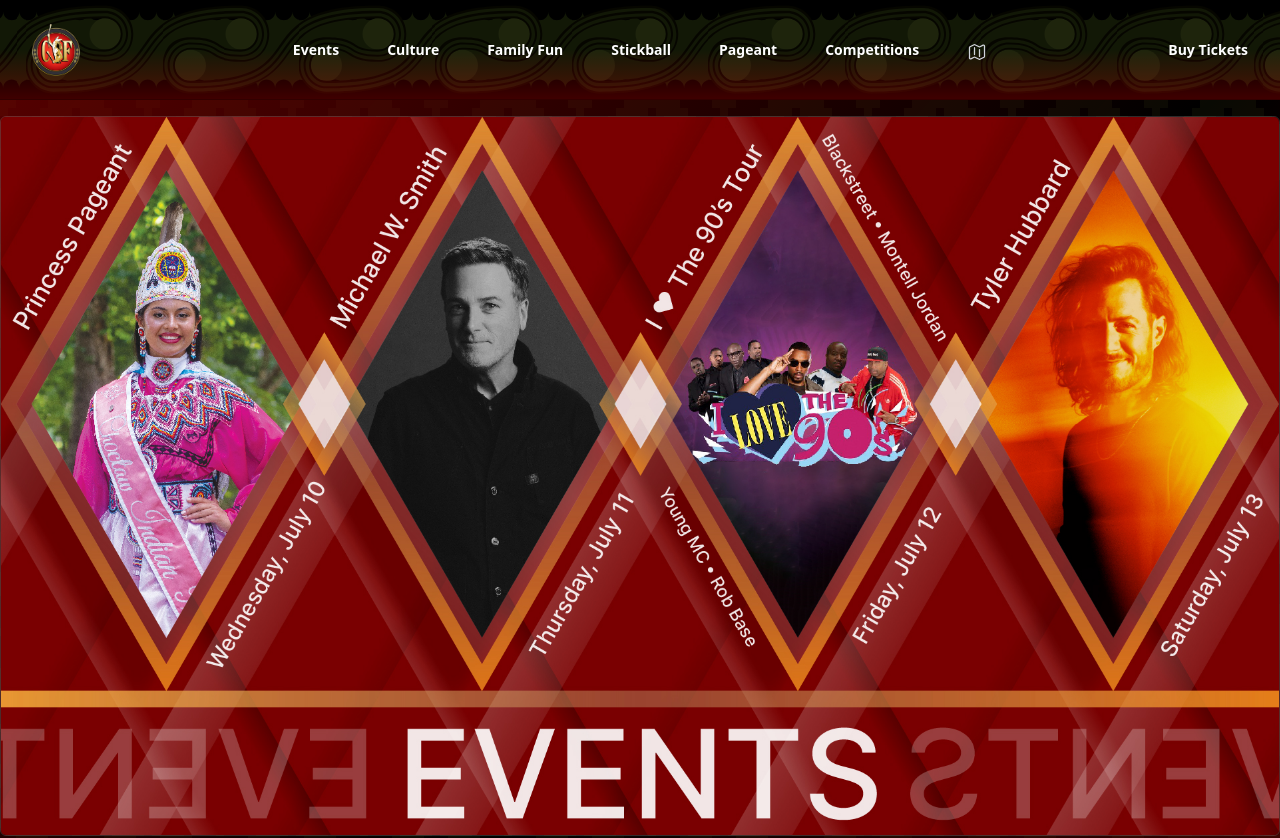
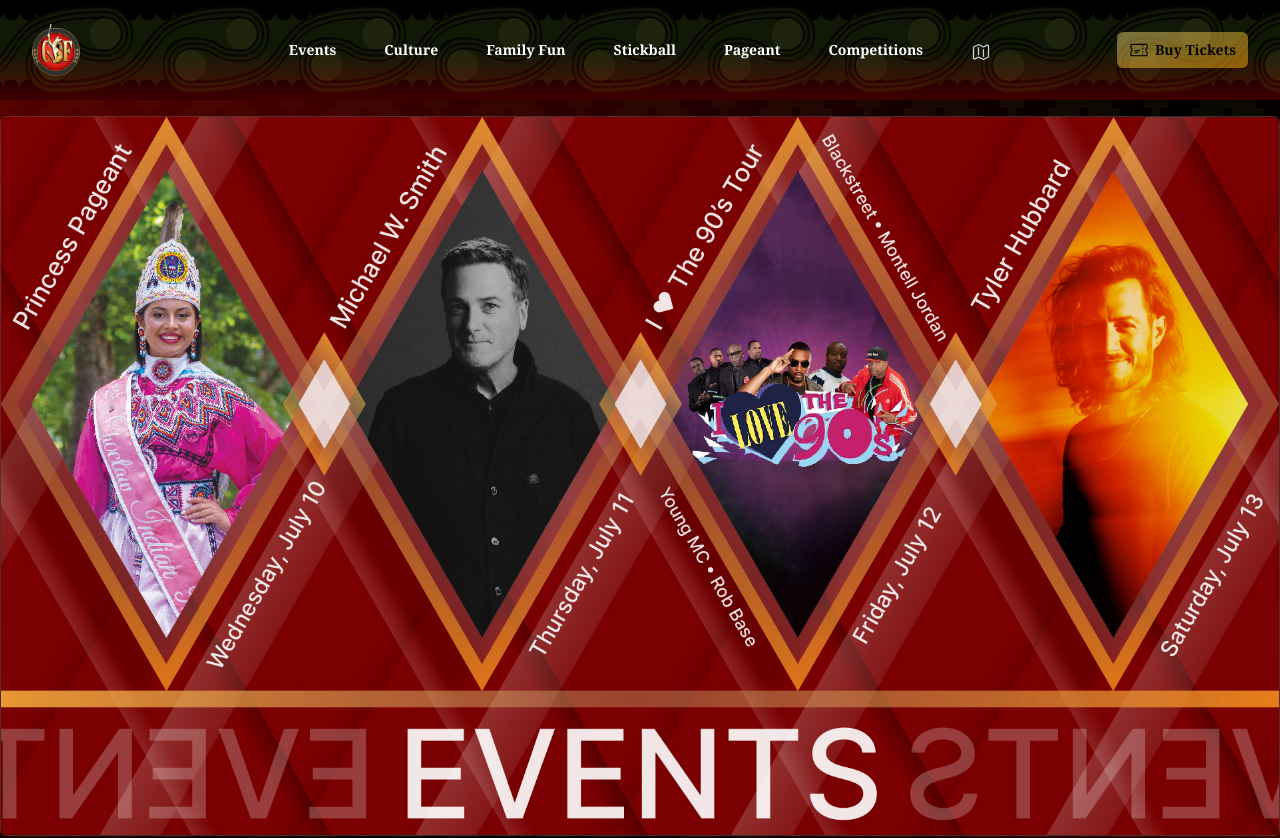
Before and after one commit to MSBandofChoctawIndians/ChoctawIndianFair, a React (Vite) app: page /ChoctawIndianFair/events in a window 1280 px wide. Shown: the top 838 px of the page. Built offline with nearby package versions, Linux system fonts and the light colour scheme.

Commit message:
refactor: Update image URLs and route paths for ChoctawIndianFair in NavBar.tsx

```diff
--- a/src/components/Feature.tsx
+++ b/src/components/Feature.tsx
@@ -7,11 +7,13 @@
       <div className="container mx-auto">
         <div className="grid grid-cols-1 gap-8 px-4 xl:grid-cols-2">
           <div className="flex items-center justify-center p-8">
-            <div className="rounded-md bg-gradient-to-br from-yellow-200/80 via-yellow-300/70 to-yellow-200/80 p-2">
+            <div className="rounded-md bg-gradient-to-br from-yellow-400/70 via-yellow-100/80 to-yellow-400/70 p-2">
               <img
                 src={chiefprincess}
                 alt="Chief and Princess"
                 className="h-auto w-full"
+                height={500}
+                width={500}
               />
             </div>
           </div>
--- a/src/components/NavBar.tsx
+++ b/src/components/NavBar.tsx
@@ -1,6 +1,11 @@
 import { useState } from "react";
 import { Dialog } from "@headlessui/react";
-import { Bars3Icon, MapIcon, XMarkIcon } from "@heroicons/react/24/outline";
+import {
+  Bars3Icon,
+  MapIcon,
+  TicketIcon,
+  XMarkIcon,
+} from "@heroicons/react/24/outline";
 import { Link } from "react-router-dom";
 import cifLogoShort from "/img/cifLogoShort.png";
 
@@ -35,7 +40,7 @@
   const [mobileMenuOpen, setMobileMenuOpen] = useState(false);
 
   return (
-    <header className="bg-rope bg-center text-white">
+    <header className="bg-rope bg-center font-serif text-white">
       <nav
         className="mx-auto flex max-w-7xl items-center justify-between p-6 lg:px-8"
         aria-label="Global"
@@ -77,12 +82,14 @@
           </Link>
         </div>
         <div className="hidden lg:flex lg:flex-1 lg:justify-end">
-          <a
-            href="#"
-            className="text-sm font-semibold leading-6 hover:text-gray-500"
+          <button
+            type="button"
+            disabled
+            className="inline-flex items-center gap-x-1.5 space-y-1 rounded-md bg-gradient-to-br from-[#dc7] to-[#fa0] px-3 py-2 text-sm font-semibold text-black shadow-sm hover:from-neutral-100 hover:to-neutral-400 disabled:opacity-50 sm:space-y-0"
           >
-            Buy Tickets
-          </a>
+            <TicketIcon className="h-5 w-5" aria-hidden="true" />
+            <span>Buy Tickets</span>
+          </button>
         </div>
       </nav>
       <Dialog
@@ -91,7 +98,7 @@
         onClose={setMobileMenuOpen}
       >
         <div className="fixed inset-0 z-10" />
-        <Dialog.Panel className="fixed inset-y-0 right-0 z-10 w-full overflow-y-auto bg-neutral-800 px-6 py-6 sm:max-w-sm sm:ring-1 sm:ring-neutral-300/10">
+        <Dialog.Panel className="fixed inset-y-0 right-0 z-10 w-full overflow-y-auto bg-neutral-800 px-6 py-6 font-serif sm:max-w-sm sm:ring-1 sm:ring-neutral-300/10">
           <div className="flex items-center justify-between">
             <Link to="/ChoctawIndianFair/" className="-m-1.5 p-1.5">
               <span className="sr-only">Choctaw Indian Fair</span>
@@ -127,12 +134,14 @@
                 </Link>
               </div>
               <div className="py-6">
-                <a
-                  href="#"
-                  className="bl</>ock -mx-3 rounded-lg px-3 py-2.5 text-base font-semibold leading-7 text-white hover:bg-neutral-600"
+                <button
+                  type="button"
+                  disabled
+                  className="inline-flex items-center gap-x-1.5 space-y-1 rounded-md bg-gradient-to-br from-[#dc7] to-[#fa0] px-3 py-2 text-sm font-semibold text-black shadow-sm hover:from-neutral-100 hover:to-neutral-400 disabled:opacity-50 sm:space-y-0"
                 >
-                  Buy Tickets
-                </a>
+                  <TicketIcon className="h-5 w-5" aria-hidden="true" />
+                  <span>Buy Tickets</span>
+                </button>
               </div>
             </div>
           </div>
```
